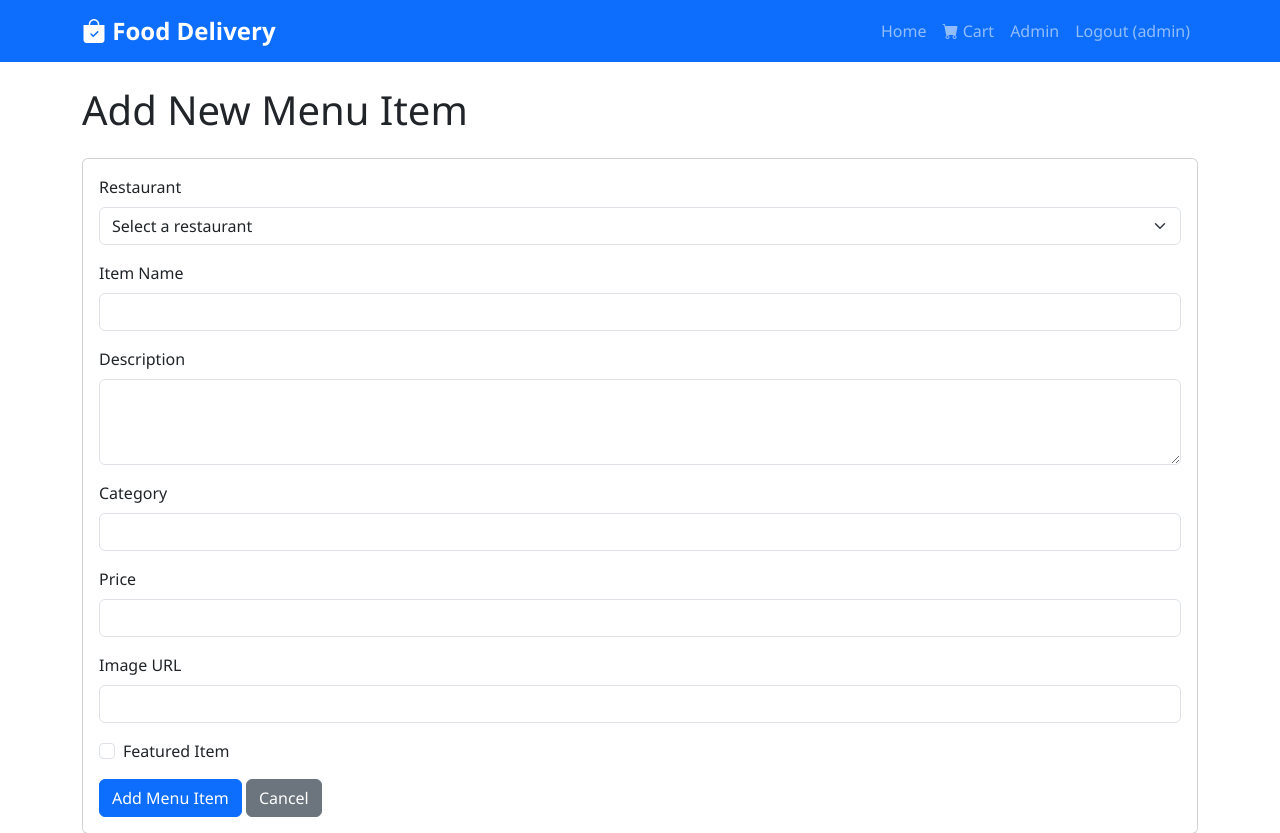
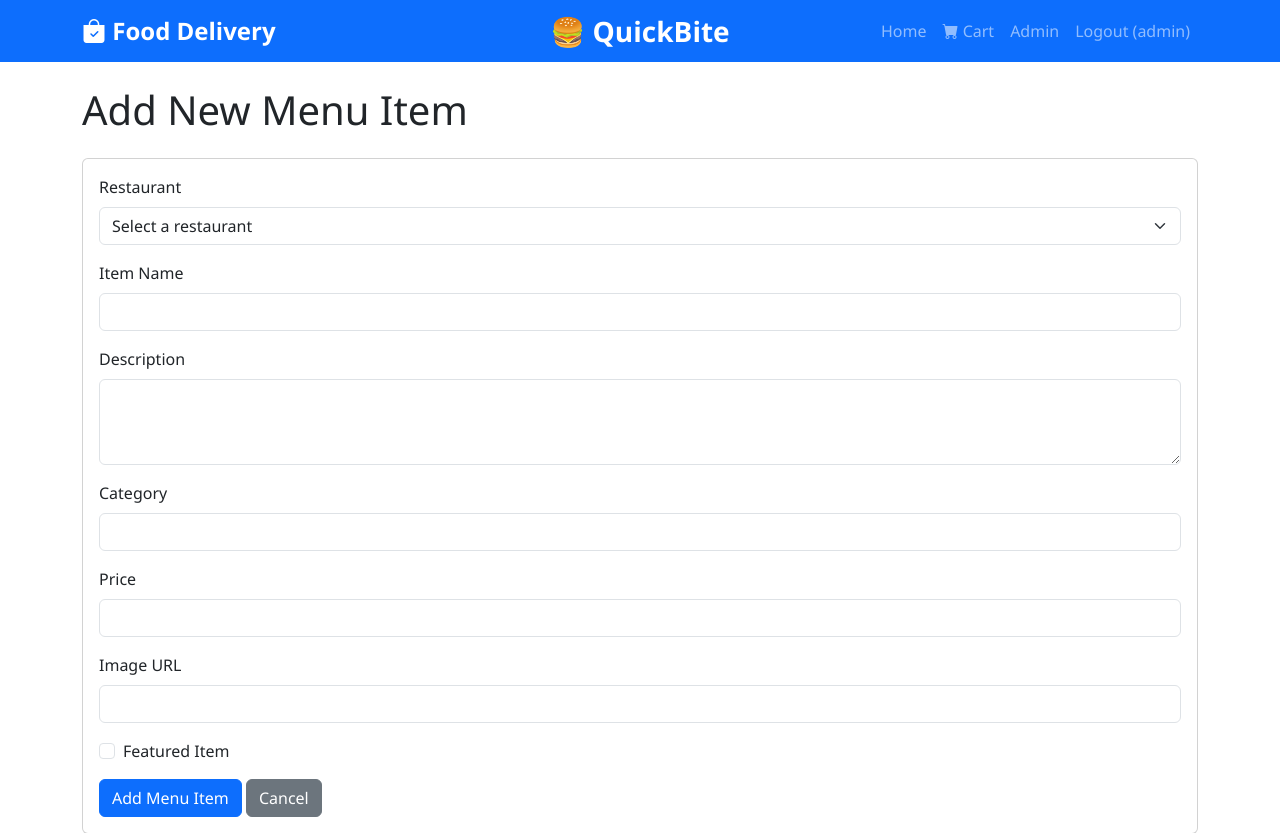
Before and after one commit to Shrihitbandawar18/QuickBite-Food_Delivery, a Flask app: page /admin/menu_item/add in a window 1280 px wide. Shown: the top 833 px of the page. Run offline with Flask 3, Linux system fonts and the light colour scheme; a user stored in the database is signed in.

Commit message:
Initial commit

```diff
--- a/templates/base.html
+++ b/templates/base.html
@@ -18,6 +18,11 @@
                 <span class="navbar-toggler-icon"></span>
             </button>
             <div class="collapse navbar-collapse" id="navbarNav">
+                    <div class="position-absolute start-50 translate-middle-x">
+                <a class="navbar-brand m-0 fw-bold text-white fs-3" href="#">
+                    🍔 QuickBite
+                </a>
+            </div>
                 <ul class="navbar-nav ms-auto">
                     <li class="nav-item">
                         <a class="nav-link" href="{{ url_for('main.index') }}">Home</a>
```
Also changed, not shown: .local/state/replit/agent/.latest.json (added), instance/food_delivery.db, 7 other files.
